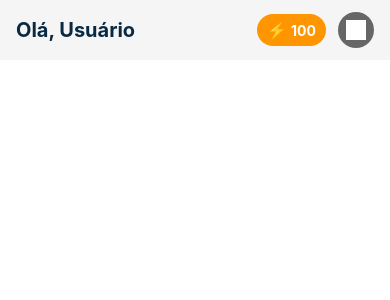
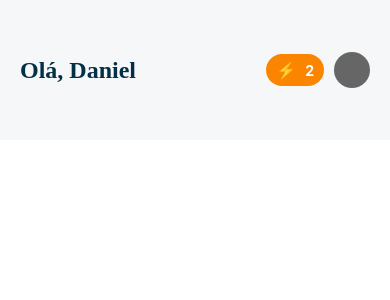
Before and after one commit to MenesesDani/LeComCreApplication, a React Native app: screen / in a window 390 px wide. Shown: the top 300 px of the page. Built offline with nearby package versions, Linux system fonts and the light colour scheme; grey boxes are pictures that could not be loaded.

Commit message:
TopBar added

```diff
--- a/App.tsx
+++ b/App.tsx
@@ -6,8 +6,8 @@ export default function App() {
   return (
     <View>
       <TopBar
-        name="Usuário"
-        energy={100}
+        name="Daniel"
+        energy={2}
         onProfilePress={() => console.log('Perfil pressionado')}
       />
     </View>
--- a/components/TopBar/Index.tsx
+++ b/components/TopBar/Index.tsx
@@ -23,10 +23,10 @@ export function TopBar({ name, energy, onProfilePress }: TopBarProps) {
 
         {/* Perfil */}
         <TouchableOpacity onPress={onProfilePress} style={styles.profileButton}>
-          <Image
+          {/* <Image
             source={require("../../assets/profile.png")} // substitua pelo seu ícone
             style={styles.profileIcon}
-          />
+          /> */}
         </TouchableOpacity>
       </View>
     </View>
--- a/components/TopBar/styles.ts
+++ b/components/TopBar/styles.ts
@@ -1,31 +1,34 @@
 import { StyleSheet } from "react-native";
+import { colors } from "../../constants/colors";
+import { TYPOGRAPHY } from "../../constants/typography";
 
 export const styles = StyleSheet.create({
   container: {
     flexDirection: "row",
     justifyContent: "space-between",
     alignItems: "center",
-    paddingHorizontal: 16,
-    paddingVertical: 12,
-    backgroundColor: "#F5F5F5",
+    paddingHorizontal: 20,
+    paddingVertical: 20,
+    backgroundColor: colors.system.white,
   },
   greeting: {
-    fontSize: 20,
+    ...TYPOGRAPHY.header02,
     fontWeight: "bold",
-    color: "#0A2A43",
+    color: colors.brand.deepBlue,
   },
   rightSection: {
     flexDirection: "row",
     alignItems: "center",
-    gap: 12,
+    gap: 10,
   },
   energyContainer: {
     flexDirection: "row",
     alignItems: "center",
-    backgroundColor: "#FF9500",
+    backgroundColor: colors.brand.orange,
     paddingHorizontal: 10,
     paddingVertical: 6,
-    borderRadius: 20,
+    borderRadius: 90,
+    gap: 5,
   },
   energyIcon: {
     fontSize: 16,
--- a/constants/colors.ts
+++ b/constants/colors.ts
@@ -15,6 +15,8 @@ export const colors = {
   },
   text: {
     principal: '#484560',
+    secundary: '#5F5C6B',
+    tertiary: '#AAA9AF',
   },
 } as const;
 
--- /dev/null
+++ b/constants/typography.ts
@@ -0,0 +1,49 @@
+// constants/typography.ts
+export const FONT_FAMILY = {
+  regular: "Onest-Regular",
+  medium: "Onest-Medium",
+  bold: "Onest-Bold",
+};
+
+export const TYPOGRAPHY = {
+  header01: {
+    fontSize: 32,
+    lineHeight: 110, // cuidado, alguns valores parecem % no Figma, mas no RN é absoluto
+    fontFamily: FONT_FAMILY.bold,
+  },
+  header02: {
+    fontSize: 24,
+    lineHeight: 100,
+    fontFamily: FONT_FAMILY.bold,
+  },
+  headerConstructions: {
+    fontSize: 24,
+    lineHeight: 125,
+    fontFamily: FONT_FAMILY.medium,
+  },
+  body: {
+    fontSize: 16,
+    lineHeight: 22,
+    fontFamily: FONT_FAMILY.regular,
+  },
+  bodyEmphasis: {
+    fontSize: 18,
+    lineHeight: 150,
+    fontFamily: FONT_FAMILY.medium,
+  },
+  detail: {
+    fontSize: 12,
+    lineHeight: 120,
+    fontFamily: FONT_FAMILY.regular,
+  },
+  button: {
+    fontSize: 18,
+    lineHeight: 150,
+    fontFamily: FONT_FAMILY.bold,
+  },
+  buttonSimple: {
+    fontSize: 14,
+    lineHeight: undefined, // no Figma tá "Auto", então deixa sem
+    fontFamily: FONT_FAMILY.medium,
+  },
+};
```
